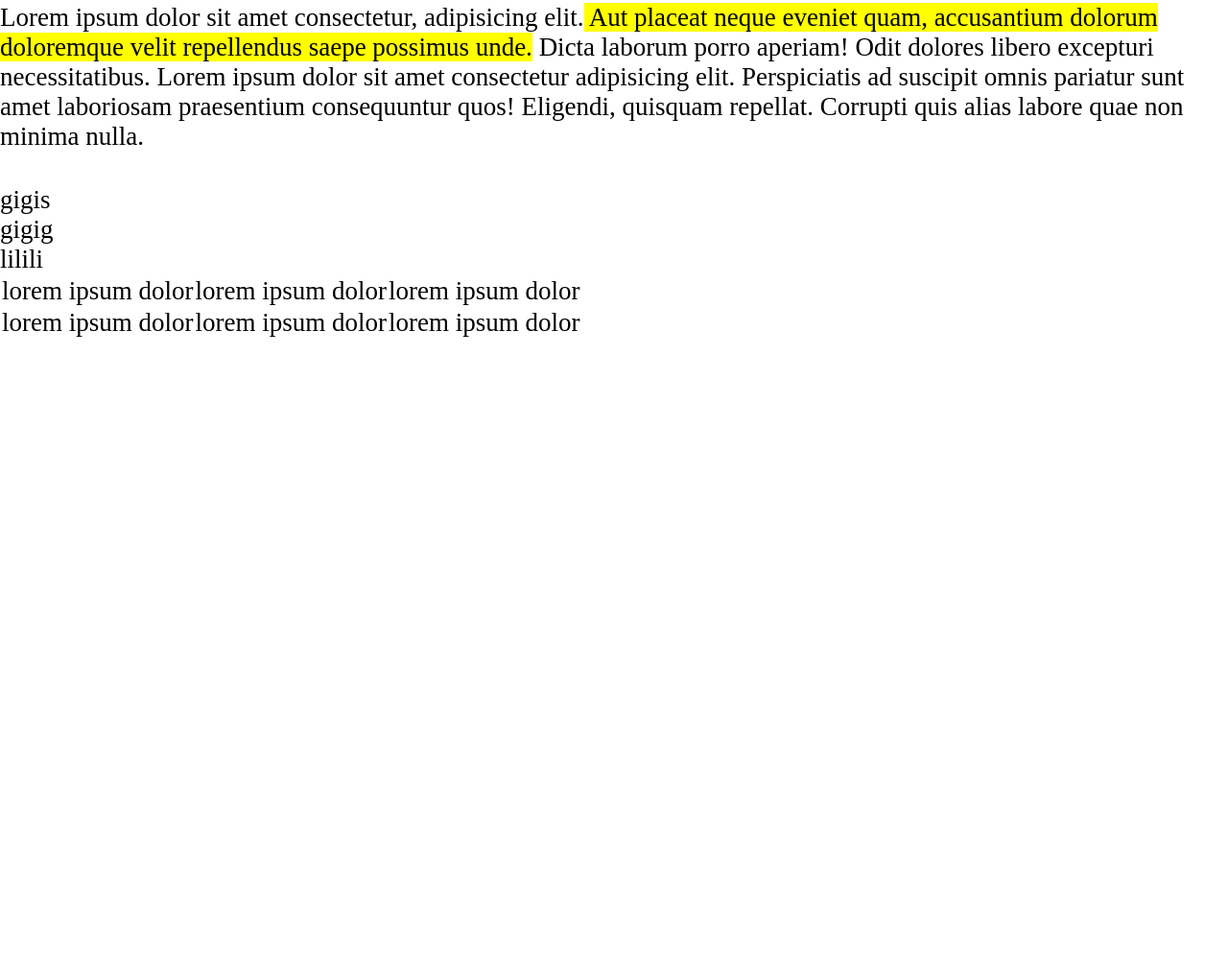
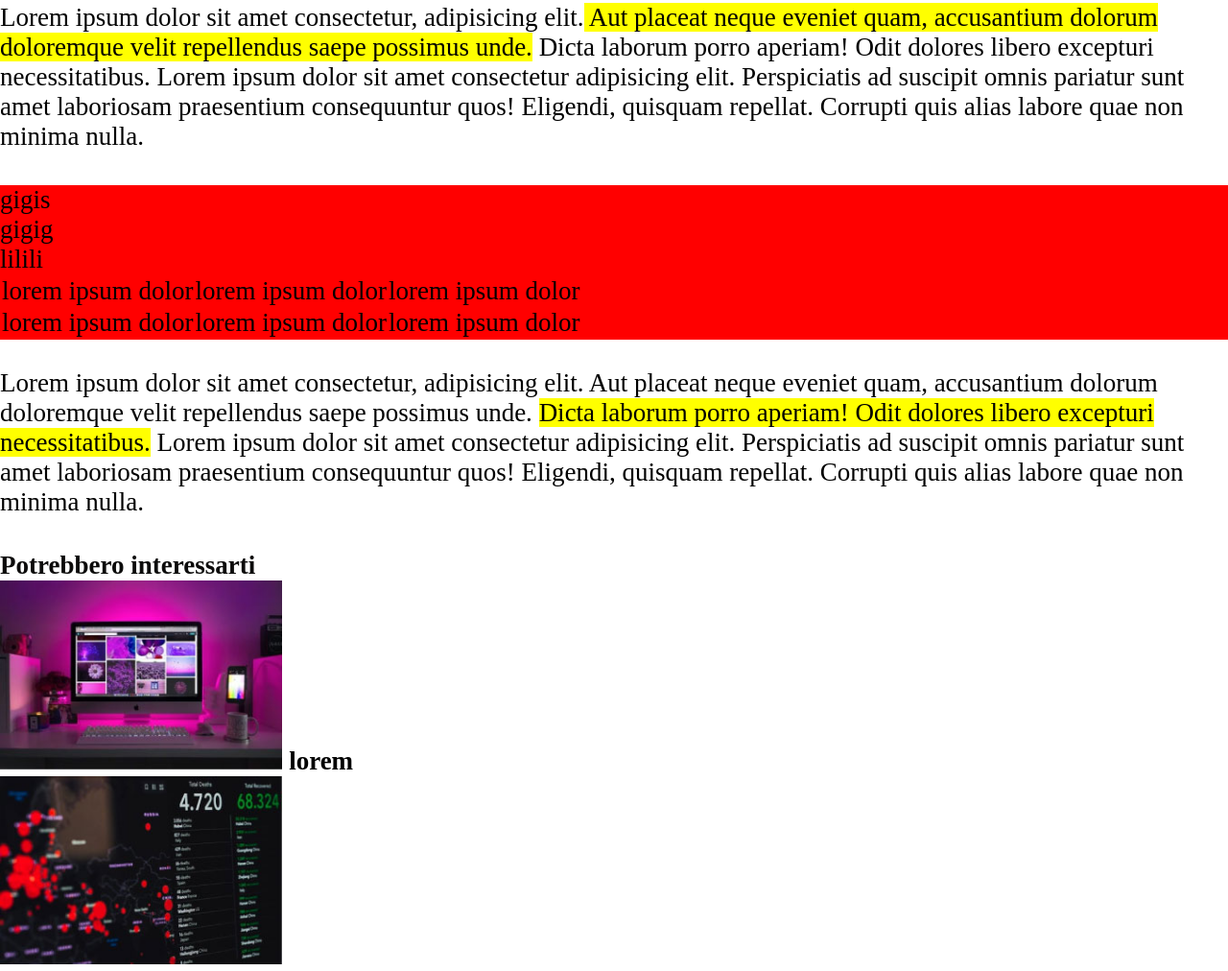
Before and after one commit to AndreaGir/html-css-booleaner, a plain HTML site: page index.html in a window 1280 px wide. Shown: the part 835-1847 px from the top of the page at 96% size. Before the commit the page ends 1189 px from the top, so only its background shows below. Drawn offline with Linux system fonts and the light colour scheme.

Commit message:
quasi completo

```diff
--- a/index.html
+++ b/index.html
@@ -42,6 +42,8 @@
             </div>
 
 
+                      <!-- ERRORE -->
+            <div class="rosso">
             <div class="lista">
                 <ul>
                     <li>gigis</li>
@@ -62,7 +64,27 @@
                     <td>lorem ipsum dolor</td>
                 </tr>
             </table>
+            </div>
+                   <!-- ERRORE -->
 
+
+            <div class="paragrafo">
+                <p>Lorem ipsum dolor sit amet consectetur, adipisicing elit. Aut placeat neque eveniet quam, accusantium dolorum doloremque velit repellendus saepe possimus unde. <span id="giallo">Dicta laborum porro aperiam! Odit dolores libero excepturi necessitatibus.</span> Lorem ipsum dolor sit amet consectetur adipisicing elit. Perspiciatis ad suscipit omnis pariatur sunt amet laboriosam praesentium consequuntur quos! Eligendi, quisquam repellat. Corrupti quis alias labore quae non minima nulla.</p>
+            </div>
+
+                 <!-- footer -->
+            <footer>
+                <h4 id="titolo">Potrebbero interessarti</h4>
+                <div>
+                    <img class="grand" src="img/monitor.jpg" alt="">
+                    <h4 class="titolo">lorem</h4>
+                </div>
+                <div>
+                    <img class="grand"  src="img/graph.jpg" alt="">
+                </div>
+
+
+            </footer>
 
         </main>
     </div>
--- a/style.css
+++ b/style.css
@@ -1,3 +1,6 @@
+.rosso{
+    background-color: red;
+}
 *{
     margin: 0;
     padding: 0;
@@ -46,7 +49,7 @@
 
 }
 .immagini2{
-    width: 38.5%;
+    width: 38.52%;
 }
 
 /* scritta 2 */
@@ -62,6 +65,21 @@
 #giallo{
     background-color: yellow;
 }
+
+
 .lista{
     margin-top: 35px;
 }
+
+ /* footer */
+ #titolo{
+    color: rgb(12, 11, 11);
+    margin-top: 35px;
+ }
+ .grand{
+     width: 23%;
+     display: inline-block;
+ }
+ .titolo{
+     display: inline-block;
+ }
```
